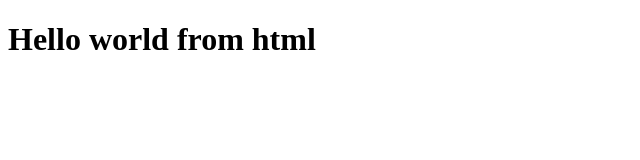
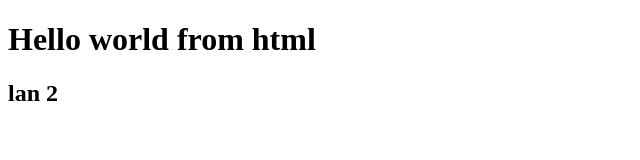
Before and after one commit to BIDOAN/javascirpt-basic, a plain HTML site: page index.html in a window 1280 px wide. Shown: the full height of the page, 0-640 px from the left. Drawn offline with Linux system fonts and the light colour scheme.

Commit message:
2nd commit

```diff
--- a/index.html
+++ b/index.html
@@ -8,5 +8,6 @@
   <script src="./video 2/video2.js"></script>
   <body>
     <h1>Hello world from html</h1>
+    <h2>lan 2 </h2>
   </body>
 </html>
```
